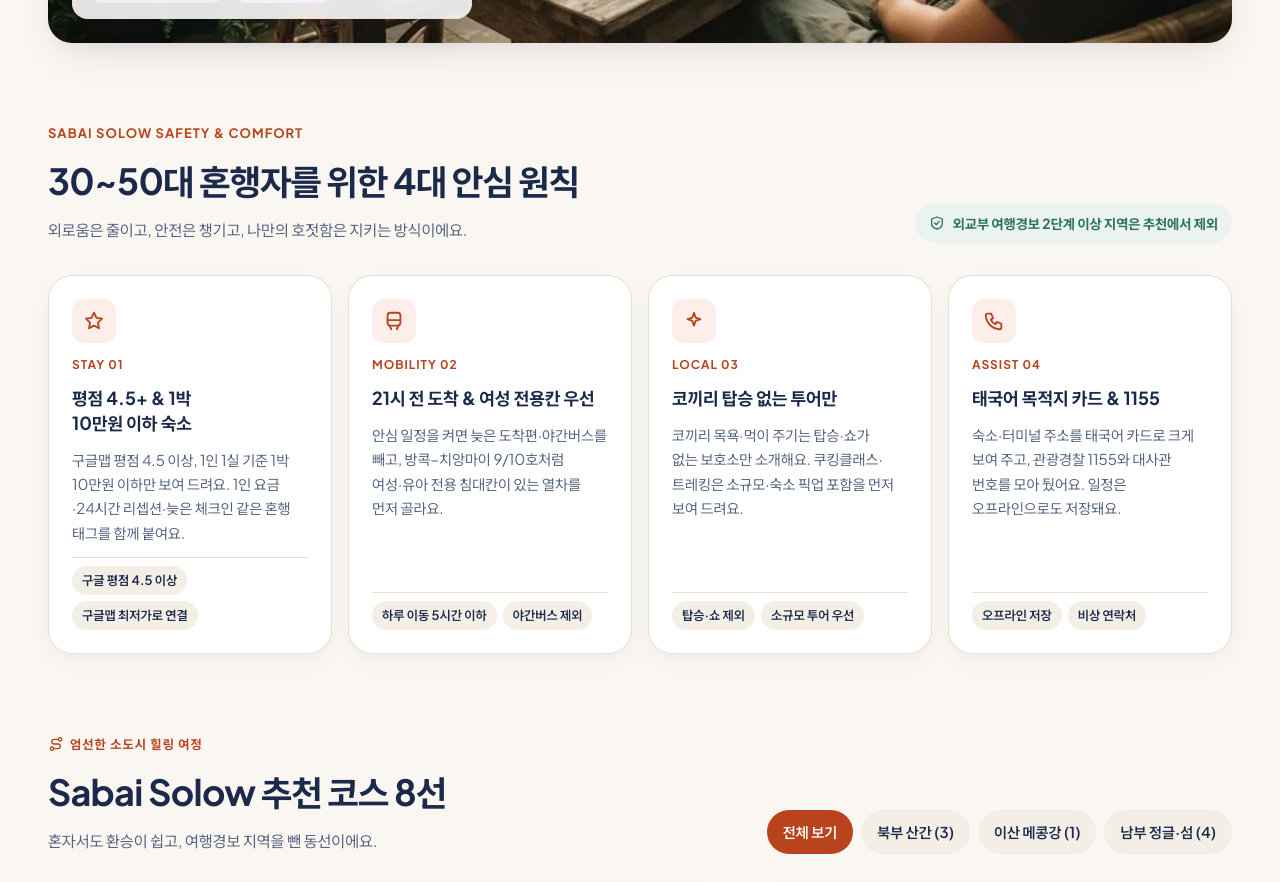
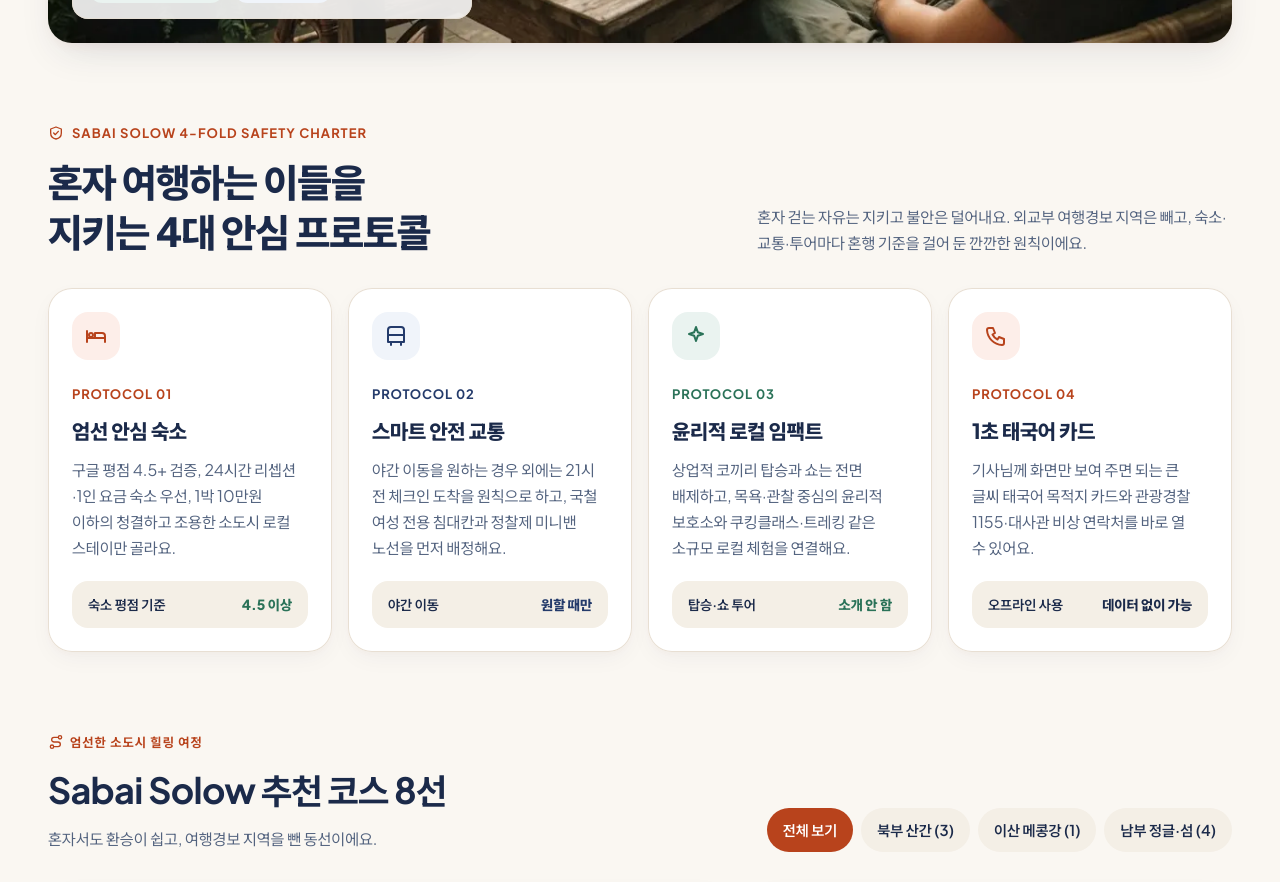
Before and after one commit to myplaypit-prog/sabai-solow, a React (Vite) app: page /#/ in a window 1280 px wide. Shown: the part 1360-2242 px from the top of the page. Built offline with nearby package versions, Linux system fonts and the light colour scheme.

Commit message:
feat: 홈 4대 안심 원칙을 '혼자 여행하는 이들을 지키는 4대 안심 프로토콜' 카드로 개편
Co-Authored-By: Claude Opus 5.5 <noreply@anthropic.com>

```diff
--- a/src/pages/Home.tsx
+++ b/src/pages/Home.tsx
@@ -64,11 +64,12 @@ function QuickMatch() {
   );
 }
 
+// 4대 안심 프로토콜: 문구는 서비스가 실제로 하는 일(규칙·데이터)만 적어요. 수치는 규칙에서 나오는 값만.
 const PILLARS = [
-  { k: 'STAY 01', i: 'star', t: '평점 4.5+ & 1박 10만원 이하 숙소', d: '구글맵 평점 4.5 이상, 1인 1실 기준 1박 10만원 이하만 보여 드려요. 1인 요금·24시간 리셉션·늦은 체크인 같은 혼행 태그를 함께 붙여요.', c: ['구글 평점 4.5 이상', '구글맵 최저가로 연결'] },
-  { k: 'MOBILITY 02', i: 'train', t: '21시 전 도착 & 여성 전용칸 우선', d: '안심 일정을 켜면 늦은 도착편·야간버스를 빼고, 방콕–치앙마이 9/10호처럼 여성·유아 전용 침대칸이 있는 열차를 먼저 골라요.', c: ['하루 이동 5시간 이하', '야간버스 제외'] },
-  { k: 'LOCAL 03', i: 'spark', t: '코끼리 탑승 없는 투어만', d: '코끼리 목욕·먹이 주기는 탑승·쇼가 없는 보호소만 소개해요. 쿠킹클래스·트레킹은 소규모·숙소 픽업 포함을 먼저 보여 드려요.', c: ['탑승·쇼 제외', '소규모 투어 우선'] },
-  { k: 'ASSIST 04', i: 'phone', t: '태국어 목적지 카드 & 1155', d: '숙소·터미널 주소를 태국어 카드로 크게 보여 주고, 관광경찰 1155와 대사관 번호를 모아 뒀어요. 일정은 오프라인으로도 저장돼요.', c: ['오프라인 저장', '비상 연락처'] },
+  { n: '01', i: 'bed', tone: 'bg-saffron-t text-primary', kt: 'text-primary', t: '엄선 안심 숙소', d: '구글 평점 4.5+ 검증, 24시간 리셉션·1인 요금 숙소 우선, 1박 10만원 이하의 청결하고 조용한 소도시 로컬 스테이만 골라요.', sl: '숙소 평점 기준', sv: '4.5 이상', sc: 'text-sage' },
+  { n: '02', i: 'bus', tone: 'bg-sky-t text-sky-d', kt: 'text-sky-d', t: '스마트 안전 교통', d: '야간 이동을 원하는 경우 외에는 21시 전 체크인 도착을 원칙으로 하고, 국철 여성 전용 침대칸과 정찰제 미니밴 노선을 먼저 배정해요.', sl: '야간 이동', sv: '원할 때만', sc: 'text-sky-d' },
+  { n: '03', i: 'spark', tone: 'bg-sage-t text-sage', kt: 'text-sage', t: '윤리적 로컬 임팩트', d: '상업적 코끼리 탑승과 쇼는 전면 배제하고, 목욕·관찰 중심의 윤리적 보호소와 쿠킹클래스·트레킹 같은 소규모 로컬 체험을 연결해요.', sl: '탑승·쇼 투어', sv: '소개 안 함', sc: 'text-sage' },
+  { n: '04', i: 'phone', tone: 'bg-saffron-t text-primary', kt: 'text-primary', t: '1초 태국어 카드', d: '기사님께 화면만 보여 주면 되는 큰 글씨 태국어 목적지 카드와 관광경찰 1155·대사관 비상 연락처를 바로 열 수 있어요.', sl: '오프라인 사용', sv: '데이터 없이 가능', sc: 'text-marine' },
 ];
 
 const REGION_TABS: { l: string; r: Region[] | null }[] = [{ l: '전체 보기', r: null }, { l: '북부 산간', r: ['북부'] }, { l: '이산 메콩강', r: ['동북부'] }, { l: '남부 정글·섬', r: ['안다만', '걸프', '동부'] }];
@@ -148,20 +149,23 @@ export default function Home() {
         </figure>
       </section>
 
-      {/* 4대 안심 원칙 */}
+      {/* 4대 안심 프로토콜 */}
       <section aria-labelledby="pillars" className="wrap gutter pt-14 lg:pt-20">
-        <div className="flex flex-col lg:flex-row lg:justify-between lg:items-end gap-3 mb-6 lg:mb-8">
-          <div className="flex flex-col gap-2"><span className="kicker">Sabai Solow safety &amp; comfort</span><h2 id="pillars" className="m-0 text-[28px] lg:text-[36px] font-bold tracking-[-0.02em]">30~50대 혼행자를 위한 4대 안심 원칙</h2><p className="m-0 text-[16px] text-slate">외로움은 줄이고, 안전은 챙기고, 나만의 호젓함은 지키는 방식이에요.</p></div>
-          <span className="inline-flex items-center gap-2 px-3.5 min-h-10 rounded-full bg-sage-t text-sage text-[14px] font-bold self-start lg:self-auto"><Icon name="shield" size={16} />외교부 여행경보 2단계 이상 지역은 추천에서 제외</span>
+        <div className="grid lg:grid-cols-12 gap-4 lg:gap-8 lg:items-end mb-6 lg:mb-8">
+          <div className="lg:col-span-7 flex flex-col gap-3">
+            <span className="kicker flex items-center gap-2"><Icon name="shield" size={16} />Sabai Solow 4-fold safety charter</span>
+            <h2 id="pillars" className="m-0 text-[28px] lg:text-[40px] leading-[1.25] font-extrabold tracking-[-0.02em]">혼자 여행하는 이들을 지키는 4대 안심 프로토콜</h2>
+          </div>
+          <p className="lg:col-span-5 m-0 text-[16px] leading-relaxed text-slate">혼자 걷는 자유는 지키고 불안은 덜어내요. 외교부 여행경보 지역은 빼고, 숙소·교통·투어마다 혼행 기준을 걸어 둔 깐깐한 원칙이에요.</p>
         </div>
         <div className="grid sm:grid-cols-2 lg:grid-cols-4 gap-4">
           {PILLARS.map((p) => (
-            <article key={p.k} className="lift card rounded-3xl p-5 lg:p-6 flex flex-col gap-3">
-              <span className="w-11 h-11 rounded-xl bg-saffron-t text-primary grid place-items-center"><Icon name={p.i} size={22} /></span>
-              <span className="text-[12px] font-bold tracking-[.08em] text-primary">{p.k}</span>
-              <h3 className="m-0 text-[18px] font-bold leading-snug">{p.t}</h3>
-              <p className="m-0 text-[15px] leading-relaxed text-slate flex-1">{p.d}</p>
-              <ul className="m-0 p-0 list-none flex flex-wrap gap-1.5 pt-2 border-t rule">{p.c.map((x) => <li key={x} className="text-[13px] font-semibold px-2.5 py-1 rounded-full bg-oat">{x}</li>)}</ul>
+            <article key={p.n} className="lift card rounded-3xl p-5 lg:p-6 flex flex-col gap-3">
+              <span className={`w-12 h-12 rounded-2xl grid place-items-center ${p.tone}`}><Icon name={p.i} size={24} /></span>
+              <span className={`mt-3 text-[13px] font-bold tracking-[.06em] ${p.kt}`}>PROTOCOL {p.n}</span>
+              <h3 className="m-0 text-[21px] font-extrabold leading-snug tracking-[-0.01em]">{p.t}</h3>
+              <p className="m-0 text-[16px] leading-relaxed text-slate flex-1">{p.d}</p>
+              <p className="m-0 mt-2 rounded-2xl bg-oat px-4 py-3 flex items-center justify-between gap-3 text-[14px]"><span className="font-semibold">{p.sl}</span><b className={`font-extrabold ${p.sc}`}>{p.sv}</b></p>
             </article>
           ))}
         </div>
```
